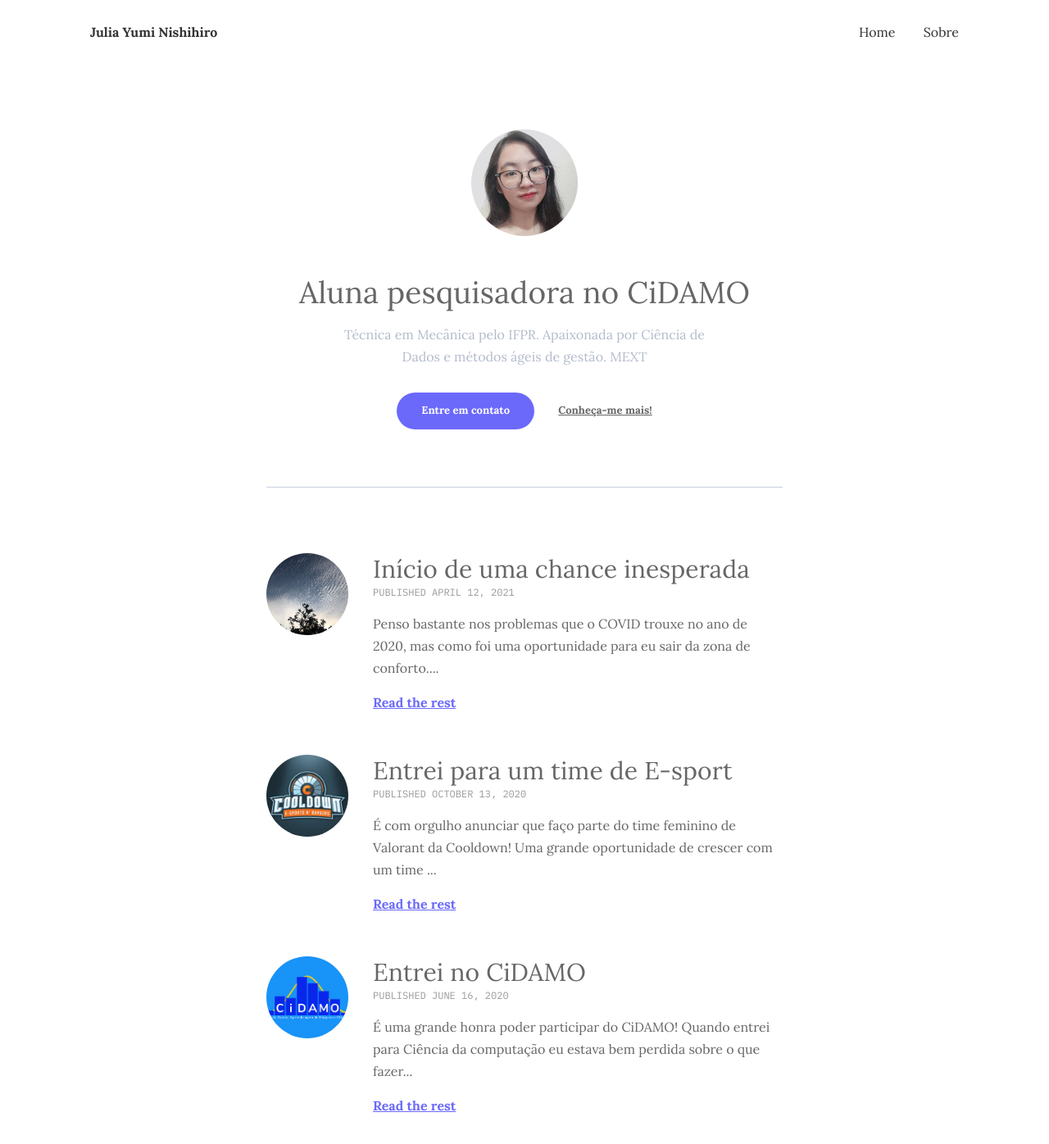
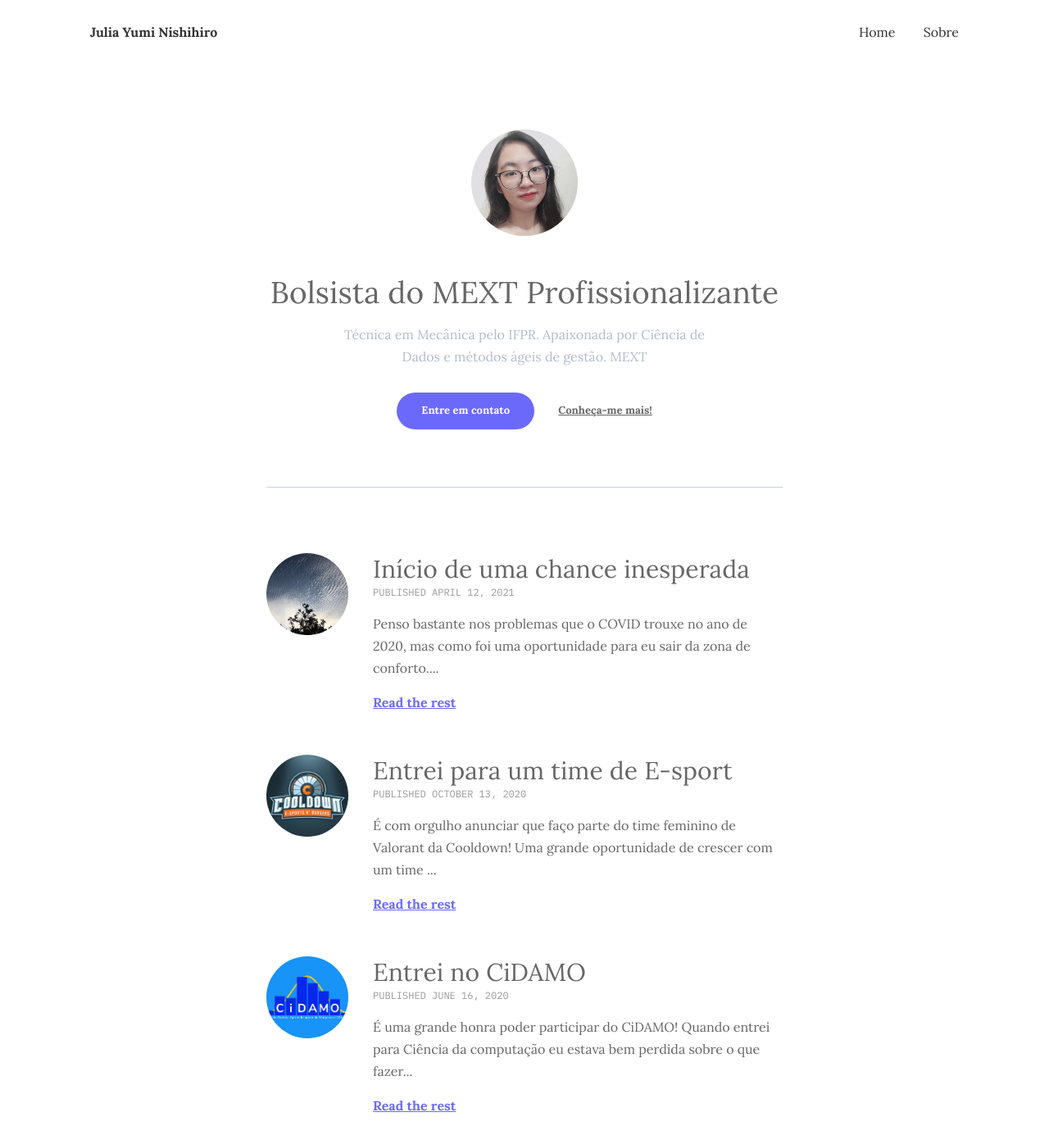
Before and after one commit to ynishihiro/ynishihiro.github.io, a Jekyll site: the page built from index.html, in a window 1280 px wide and 1400 px high. Shown: the top 1396 px of the window at 82% size. Built offline with Jekyll 4.4.1, drawn with Linux system fonts in a browser that asks for light colours.

Commit message:
atualizando a bio

```diff
--- a/_config.yml
+++ b/_config.yml
@@ -9,7 +9,7 @@ url: "" # the base hostname & protocol for your site, e.g. http://example.com
 author:
   name: Julia Yumi Nishihiro
   image: '/assets/img/01.jpg'
-  job: Aluna pesquisadora no CiDAMO
+  job: Bolsista do MEXT Profissionalizante
   bio: Técnica em Mecânica pelo IFPR. Apaixonada por Ciência de Dados e métodos ágeis de gestão. MEXT
   email: julia.nishihiro@outlook.com
 
@@ -22,6 +22,8 @@ contact:
     link: https://github.com/ynishihiro
   - name: Instagram
     link: https://instagram.com/ynishihiro
+  - name: Twitter
+    link: https://twitter.com/Japanese_Lume
 
 
 # Comment Section (Disqus)
```
